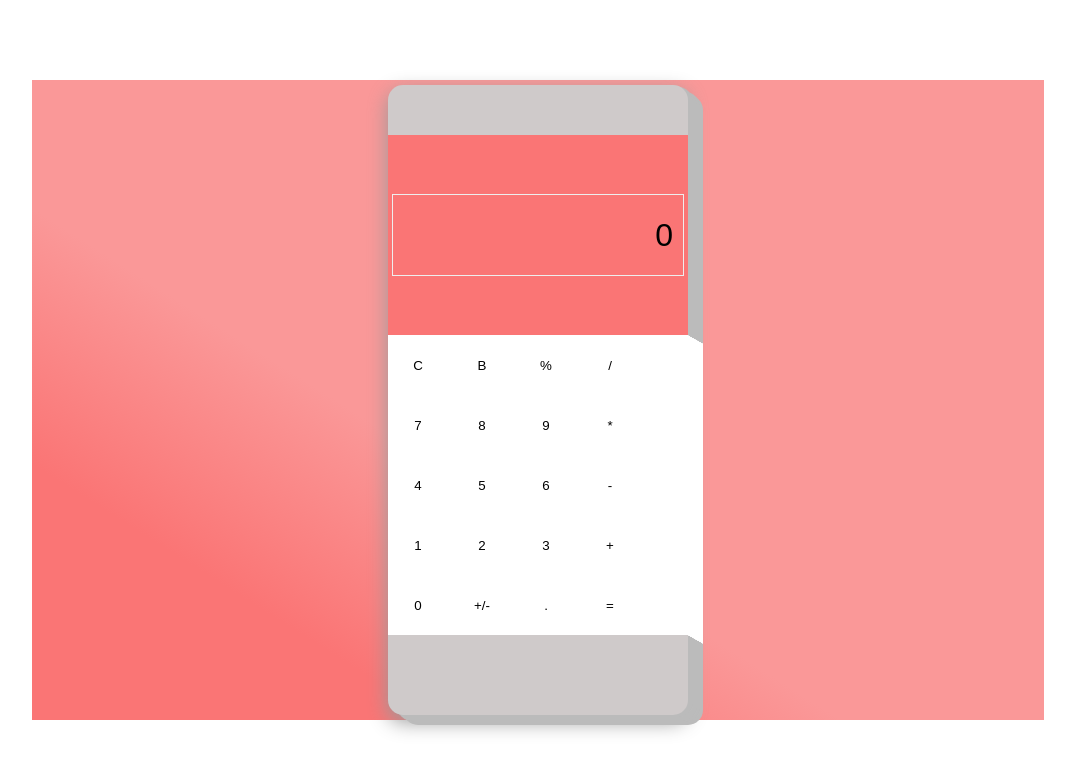
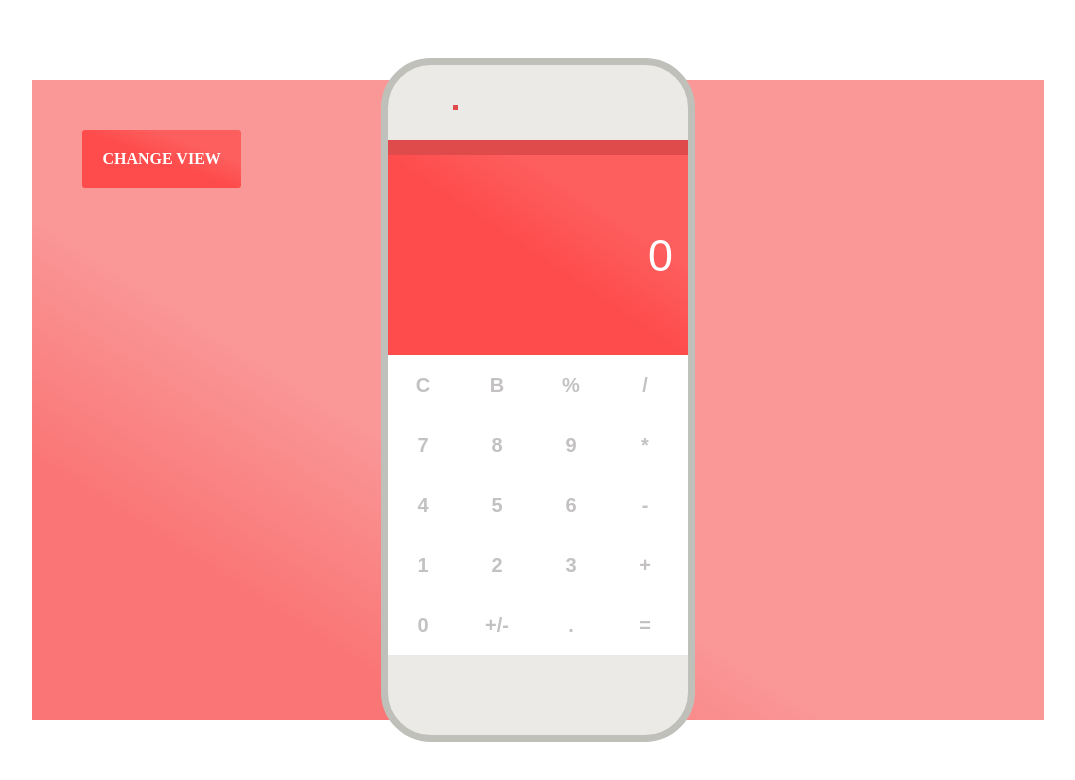
Before and after one commit to heraqles/jsCalculator, a website: page index.html in a window 1280 px wide. Shown: the whole page, without its empty margins (102-1177 px from the left). Drawn offline with Linux system fonts and the light colour scheme.

Commit message:
Add vertical and horizontal view

```diff
--- a/index.html
+++ b/index.html
@@ -7,8 +7,9 @@
 </head>
 <body>
 	<div class="main">
+		<div class="change">Change View</div>
 		<div class="perspective">
-			<div class="calculator">
+			<div class="calculator normal">
 				<div class="screen">
 					<input type="text">
 				</div>
@@ -35,6 +36,7 @@
 					<button>=</button>
 				</div>
 			</div>
+			<div class="shadow"></div>
 		</div>
 	</div>
 	<script src="js/main.js"></script>
--- a/js/main.js
+++ b/js/main.js
@@ -2,11 +2,14 @@
     'use strict';
 
     var screenVal = document.querySelector('.screen input'),
-        keyboard = document.querySelector('.keyboard');
+        calculator = document.querySelector('.calculator'),
+        keyboard = document.querySelector('.keyboard'),
+        changeButton = document.querySelector('.change');
 
     function addValue(key){
-        console.log(key)
         screenVal.value += key;
+        var output = validateValue(screenVal.value);
+        screenVal.value = output;
     }
 
     function clearScreen(){
@@ -18,9 +21,10 @@
     }
 
     function calculate(){
-        var s = screenVal.value,
-            value = s.replace(/^0+/, '');
-        // eliminate unuses 0
+        var value = screenVal.value,
+            ifLastOperator = /[-+*/]$/;
+        // percent(value);
+        value = value.replace(ifLastOperator, '');
         screenVal.value = eval(value);
     }
 
@@ -33,14 +37,20 @@
         }
     }
 
-    function percent(){
-        var value = screenVal.value,
-            re = /^\d+$/;
-        if (re.test(value)){
-            value = value * 0.01;
-            screenVal.value = value;
-        }
+    function validateValue(el){
+        var s = el,
+            removeZero = /0(?=\d)/g,
+            changeMinus = /--/,
+            //remove unses 0
+            value = s.replace(removeZero, '').replace(changeMinus,'+');
+        return value;
     }
+    // function percent(el){
+    //     var value = el,
+    //         percentNumReg = /\d+(?=%)/g,
+    //         percentNum = value.match(percentNumReg);
+
+    // }
 
     function validKeybordKey(el){
         var allowKey = [
@@ -96,9 +106,22 @@
     function allTimeActive(){
         this.focus();
     }
+    function test(){
+        var output = validateValue(screenVal.value);
+        screenVal.value = output;
+    }
     window.addEventListener('load', defaultScreen, false);
     document.addEventListener('keypress', keyValue, false);
     screenVal.addEventListener('blur', allTimeActive , true);
+    screenVal.addEventListener('input', test , false);
     keyboard.addEventListener('click', buttonValue, false);
+    changeButton.addEventListener('click', function(){
+        if (calculator.classList.contains('normal')) {
+            calculator.classList.remove('normal');
+        } else {
+            calculator.classList.add('normal');
+        }
+    },false);
+
 
 })();
--- a/sass/main.scss
+++ b/sass/main.scss
@@ -1,11 +1,12 @@
 $bgStart: #FA7575;
 $bgFinish: #FA9898;
-$bgPhone:#CFCACA;
+$bgPhone:#ebeae6;
 
 
 .main{
 	margin: 10vh auto;
 	height: 80vh;
+	position:relative;
 	width: 80%;
 	display:flex;
 	align-items:center;
@@ -15,6 +16,17 @@ $bgPhone:#CFCACA;
       to top right,
       $bgStart 20% , $bgFinish 40%
     );
+    .change{
+    	position: absolute;
+    	left:50px;
+    	color:#fff;
+    	top:50px;
+    	background: linear-gradient(to top right, #fe4b4b 48%, #fd5e5e 72%);
+    	padding: 20px;
+    	text-transform: uppercase;
+    	font-weight: bold;
+    	border-radius:3px;
+    }
 }
 .perspective{
 	perspective:1000px;
@@ -22,10 +34,13 @@ $bgPhone:#CFCACA;
 .calculator{
 	height: 580px;
 	width: 300px;
-	padding-top: 50px;
+	padding-top: 90px;
+	border:transparent;
+	transition:border 0.5s ease-in;
 	background: $bgPhone;
 	.screen{
-		background: #FA7575;
+		box-shadow:0px -15px 0px #df4a4a;
+		background: linear-gradient(to top right, #fe4b4b 48%, #fd5e5e 72%);
 		width: 100%;
 		height: 200px;
 		align-items:center;
@@ -36,13 +51,28 @@ $bgPhone:#CFCACA;
 			width: 90%;
 			height: 40%;
 			background-color: transparent;
-			border:1px #eee solid;
-			font-size: 2em;
+			border:transparent;
+			color:#fff;
+			font-size: 2.8em;
 			padding: 0 10px;
 			text-align: right;
 			&:focus{
 				outline:transparent;
 			}
+		}
+		&:before{
+			content: "";
+		    position: absolute;
+		    height: 99.6%;
+		    box-shadow:0px -15px 0px #df4a4a;
+		    width: 20px;
+		    background: linear-gradient(to top, #fe4b4b 48%, #fd5e5e 72%);
+		    right: -20px;
+		    top: 11px;
+		    z-index: 1;
+		    transform: skewY(45deg);
+		    opacity:1;
+		    transition: opacity 0.5s ease-in;
 		}
 	}
 	.keyboard{
@@ -52,32 +82,66 @@ $bgPhone:#CFCACA;
 		position: relative;
 		button{
 			margin: 10px;
-			width: 40px;
+			width: 50px;
 			height: 40px;
 			background: transparent;
 			border:0;
+			color:#c3c1c1;
+			font-weight: bold;
+			font-size: 20px;
 		}
-		:before{
+		&:before{
 			content: "";
 		    position: absolute;
 		    height: 99.6%;
-		    width: 15px;
+		    width: 20px;
 		    background-color: #fff;
-		    right: -15px;
-		    top: 5px;
+		    right: -20px;
+		    top: 10px;
 		    z-index: 1;
-		    transform: skewY(30deg);
+		    transform: skewY(45deg);
+		    transition: opacity 0.5s ease-in;
 		}
 	}
-	//transform: rotateX(40deg) rotateY(0deg) rotateZ(47deg);
-	border-radius: 15px;
-	box-shadow: 5px 2px 0 #bbb,
-				9px 6px 0 #bbb,
-				12px 7px 0 #bbb,
-				15px 10px 0 #bbb,
-				0 7px 20px #999;
-	transition: transform 1s ease-in;
-	&:hover{
+
+	transform: rotateX(33deg) rotateY(-10deg) rotateZ(60deg);
+	border-radius: 50px;
+	box-shadow: 6px 2px 0 #c7cccf, 11px 4px 0 #c7cccf, 11px 8px 0 #c7cccf, 4px 4px 0 #c7cccf, 19px 11px 0px #c7cccf, 20px 13px 0 #c7cccf;
+	transition: all 0.5s ease-in;
+	&.normal{
+		border:solid 7px #bfc0ba;
 		transform:rotateX(0) rotateY(0) rotateZ(0);
+		box-shadow: 0 0 0 #c7cccf, 0 0 0 #c7cccf, 0 0 0 #c7cccf, 0 0 0 #c7cccf, 0 0 0 #c7cccf, 0 0 0 #c7cccf;
+		&:after{
+			opacity:0;
+		}
+		.keyboard:before{
+			opacity:0;
+		}
+		.screen:before{
+			opacity:0;
+		}
+	}
+	&:after{
+		content:"";
+		background-image: linear-gradient(to right, transparent 4%, rgba(102,103,99,0.7), transparent 90%);
+    	width: 51px;
+    	height: 26px;
+    	transform: rotate(-67deg);
+    	position: absolute;
+    	top: 627px;
+    	left: 282px;
+    	border-radius: 30%;
+    	z-index: 1;
+    	transition: all 0.5s ease-in;
+	}
+	&:before{
+		content: "";
+	    position: absolute;
+	    height: 5px;
+	    width: 5px;
+	    background-color: #df4a4a;
+		right: 230px;
+    	top: 40px;
 	}
 }
```
Also changed, not shown: css/main.css.
